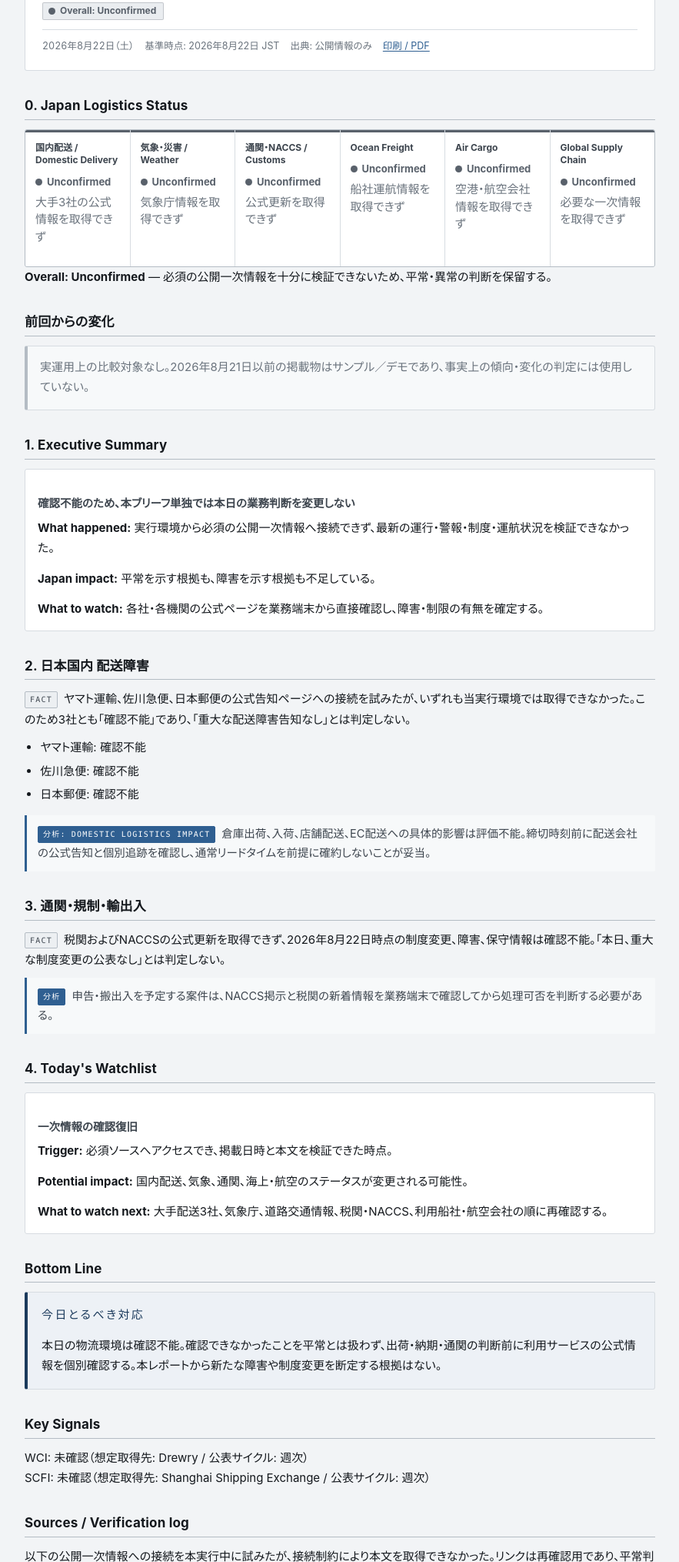
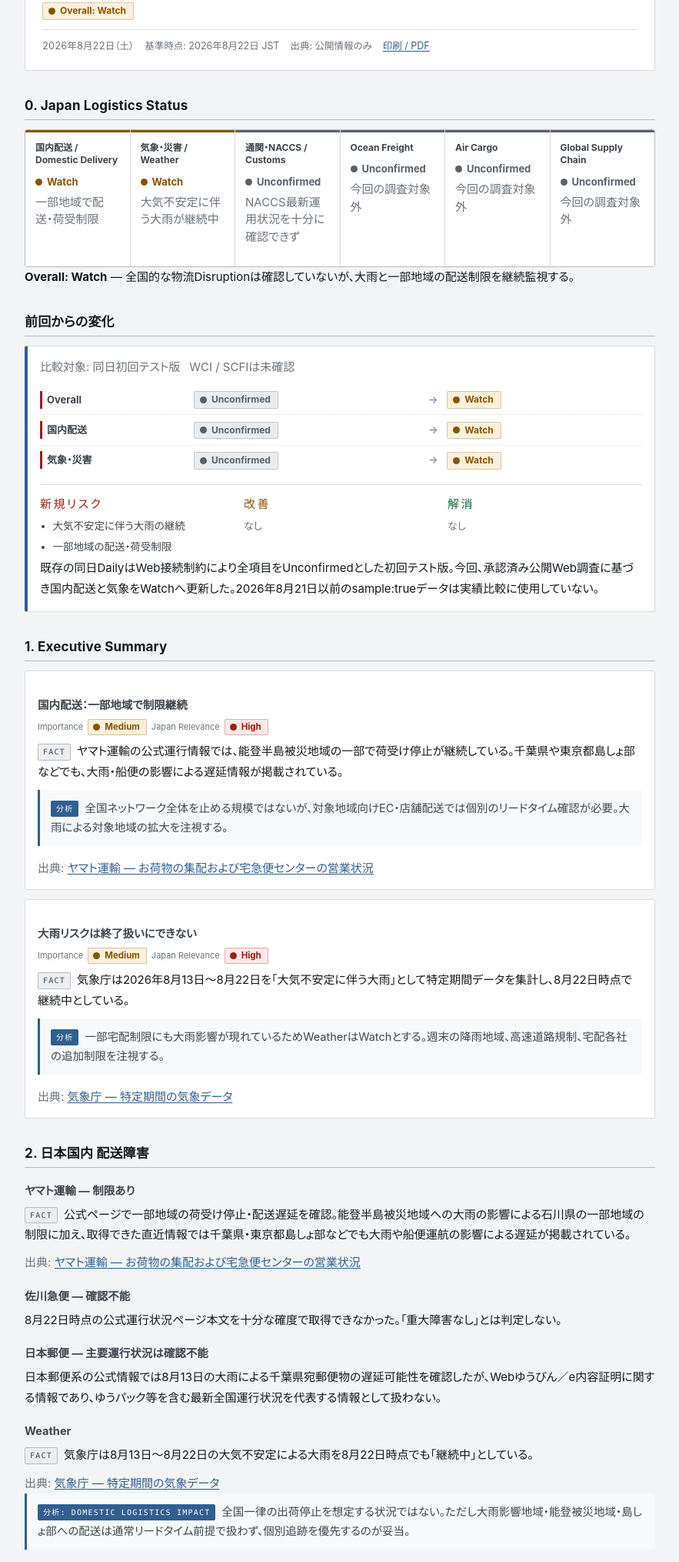
Before and after one commit to fenderian075-cpu/logistics-beauty-intelligence, a plain HTML site: page reports/2026/08/2026-08-22-daily.html in a window 1280 px wide. Shown: the part 337-2366 px from the top of the page at 77% size, without its empty margins (198-1081 px from the left). Drawn offline with Linux system fonts and the light colour scheme.

Commit message:
Update August 22 daily production brief

```diff
--- a/data/reports.json
+++ b/data/reports.json
@@ -19,21 +19,24 @@
       "date": "2026-08-22",
       "type": "daily",
       "title": "Logistics & Beauty Intelligence Brief — DAILY",
-      "status": "unconfirmed",
+      "status": "watch",
       "as_of": "2026年8月22日 JST",
-      "summary": "必須の公開一次情報へ接続できず、国内配送、気象、通関、海上・航空を確認不能とした。本ブリーフ単独では業務判断を変更せず、各公式情報の個別確認が必要。",
+      "summary": "全国的な物流Disruptionは確認していないが、気象庁は8月13日〜22日の大気不安定に伴う大雨を継続中としており、ヤマト運輸でも一部地域への配送・荷受制限が確認された。通常地域では一律の対応変更は不要だが、大雨影響地域・能登・島しょ部向け配送は個別確認を推奨する。",
       "key_issues": [
-        "必須の公開一次情報を取得できず、全領域の運用状況が確認不能"
+        "大気不安定に伴う大雨が8月22日時点で継続中",
+        "ヤマト運輸で一部地域の配送・荷受制限を確認",
+        "佐川急便、日本郵便主要運行情報、NACCS最新運用状況は十分に確認できず"
       ],
       "tags": [
-        "Verification",
         "Japan",
         "Domestic Delivery",
-        "Customs"
+        "Weather",
+        "Heavy Rain",
+        "Verification"
       ],
       "status_board": {
-        "domestic": "unconfirmed",
-        "weather": "unconfirmed",
+        "domestic": "watch",
+        "weather": "watch",
         "customs": "unconfirmed",
         "ocean": "unconfirmed",
         "air": "unconfirmed",
@@ -54,13 +57,19 @@
         }
       },
       "change_summary": {
-        "compared_with": null,
-        "overall": "no_previous",
-        "changed_categories": [],
-        "new_risks": [],
+        "compared_with": "2026-08-22-daily",
+        "overall": "unconfirmed_to_watch",
+        "changed_categories": [
+          "domestic",
+          "weather"
+        ],
+        "new_risks": [
+          "大気不安定に伴う大雨の継続",
+          "一部地域の配送・荷受制限"
+        ],
         "improved_risks": [],
         "resolved_risks": [],
-        "note": "実運用上の比較対象なし。2026-08-21以前のDailyはサンプル／デモのため比較対象外。"
+        "note": "既存2026-08-22 DailyはCodex Cloudの接続制約により全項目をunconfirmedとした初回テスト版。本更新は承認済みの公開Web調査に基づく同日Production Updateであり、2026-08-21以前のsample:trueレポートは実績比較に使用していない。"
       },
       "path": "reports/2026/08/2026-08-22-daily.html",
       "sample": false
--- a/reports/2026/08/2026-08-22-daily.html
+++ b/reports/2026/08/2026-08-22-daily.html
@@ -4,7 +4,7 @@
 <meta charset="utf-8">
 <meta name="viewport" content="width=device-width, initial-scale=1">
 <title>2026年8月22日（土） デイリー | Logistics &amp; Beauty Intelligence</title>
-<meta name="description" content="公開一次情報への接続を確立できず、全領域を確認不能とした初回本番デイリー。">
+<meta name="description" content="全国的な物流障害は確認していないが、大雨と一部地域の配送・荷受制限を継続監視。">
 <meta name="color-scheme" content="light">
 <link rel="stylesheet" href="../../../assets/css/style.css">
 </head>
@@ -19,31 +19,47 @@
 <main id="main"><div class="wrap-read report">
 <nav class="breadcrumb" aria-label="パンくずリスト"><ol><li><a href="../../../index.html" data-i18n="nav.home">ホーム</a></li><li><a href="../../../archive.html" data-i18n="nav.archive">過去のレポート</a></li><li><a href="../../../archive.html?year=2026" data-bc="year">2026</a></li><li><a href="../../../archive.html?year=2026&amp;month=08" data-bc="month">8月</a></li><li aria-current="page" data-bc="self">2026年8月22日（土） デイリー</li></ol></nav>
 <nav class="timeline-nav no-print" aria-label="レポート間の移動（上部）"><span class="tl-prev is-disabled" data-tl="prev"></span><span class="tl-center" data-tl="center"><a href="../../../archive.html">Archive</a></span><span class="tl-next is-disabled" data-tl="next"></span></nav>
-<header class="report-head" data-status="unconfirmed"><p class="eyebrow">daily brief</p><h1>2026年8月22日（土） Logistics &amp; Beauty Intelligence Brief</h1><div class="chip-row"><span class="status-pill" data-status="unconfirmed"><span class="dot"></span>Overall: Unconfirmed</span></div><div class="report-head__meta"><span><time datetime="2026-08-22">2026年8月22日（土）</time></span><span>基準時点: 2026年8月22日 JST</span><span>出典: 公開情報のみ</span><span><a href="#" data-print>印刷 / PDF</a></span></div></header>
+
+<header class="report-head" data-status="watch"><p class="eyebrow">daily brief</p><h1>2026年8月22日（土） Logistics &amp; Beauty Intelligence Brief</h1><div class="chip-row"><span class="status-pill" data-status="watch"><span class="dot"></span>Overall: Watch</span></div><div class="report-head__meta"><span><time datetime="2026-08-22">2026年8月22日（土）</time></span><span>基準時点: 2026年8月22日 JST</span><span>出典: 公開情報のみ</span><span><a href="#" data-print>印刷 / PDF</a></span></div></header>
+
 <section aria-labelledby="board-h" data-translate=""><h2 id="board-h">0. Japan Logistics Status</h2><div class="status-board">
-<div class="status-cell" data-status="unconfirmed"><div class="status-cell__name">国内配送 / Domestic Delivery</div><div class="status-cell__value"><span class="dot"></span>Unconfirmed</div><p class="status-cell__note">大手3社の公式情報を取得できず</p></div>
-<div class="status-cell" data-status="unconfirmed"><div class="status-cell__name">気象・災害 / Weather</div><div class="status-cell__value"><span class="dot"></span>Unconfirmed</div><p class="status-cell__note">気象庁情報を取得できず</p></div>
-<div class="status-cell" data-status="unconfirmed"><div class="status-cell__name">通関・NACCS / Customs</div><div class="status-cell__value"><span class="dot"></span>Unconfirmed</div><p class="status-cell__note">公式更新を取得できず</p></div>
-<div class="status-cell" data-status="unconfirmed"><div class="status-cell__name">Ocean Freight</div><div class="status-cell__value"><span class="dot"></span>Unconfirmed</div><p class="status-cell__note">船社運航情報を取得できず</p></div>
-<div class="status-cell" data-status="unconfirmed"><div class="status-cell__name">Air Cargo</div><div class="status-cell__value"><span class="dot"></span>Unconfirmed</div><p class="status-cell__note">空港・航空会社情報を取得できず</p></div>
-<div class="status-cell" data-status="unconfirmed"><div class="status-cell__name">Global Supply Chain</div><div class="status-cell__value"><span class="dot"></span>Unconfirmed</div><p class="status-cell__note">必要な一次情報を取得できず</p></div>
-</div><p><strong>Overall: Unconfirmed</strong> — 必須の公開一次情報を十分に検証できないため、平常・異常の判断を保留する。</p></section>
-<section aria-labelledby="chg-h" data-translate=""><h2 id="chg-h">前回からの変化</h2><div class="changes changes--none"><p>実運用上の比較対象なし。2026年8月21日以前の掲載物はサンプル／デモであり、事実上の傾向・変化の判定には使用していない。</p></div></section>
-<section aria-labelledby="exec-h" data-translate=""><h2 id="exec-h">1. Executive Summary</h2><article class="item"><h3 class="item__title">確認不能のため、本ブリーフ単独では本日の業務判断を変更しない</h3><p><strong>What happened:</strong> 実行環境から必須の公開一次情報へ接続できず、最新の運行・警報・制度・運航状況を検証できなかった。</p><p><strong>Japan impact:</strong> 平常を示す根拠も、障害を示す根拠も不足している。</p><p><strong>What to watch:</strong> 各社・各機関の公式ページを業務端末から直接確認し、障害・制限の有無を確定する。</p></article></section>
-<section aria-labelledby="dom-h" data-translate=""><h2 id="dom-h">2. 日本国内 配送障害</h2><p class="fact"><span class="fact__label">Fact</span>ヤマト運輸、佐川急便、日本郵便の公式告知ページへの接続を試みたが、いずれも当実行環境では取得できなかった。このため3社とも「確認不能」であり、「重大な配送障害告知なし」とは判定しない。</p><ul><li>ヤマト運輸: 確認不能</li><li>佐川急便: 確認不能</li><li>日本郵便: 確認不能</li></ul><div class="analysis"><p><span class="analysis__label">分析: Domestic Logistics Impact</span>倉庫出荷、入荷、店舗配送、EC配送への具体的影響は評価不能。締切時刻前に配送会社の公式告知と個別追跡を確認し、通常リードタイムを前提に確約しないことが妥当。</p></div></section>
-<section aria-labelledby="reg-h" data-translate=""><h2 id="reg-h">3. 通関・規制・輸出入</h2><p class="fact"><span class="fact__label">Fact</span>税関およびNACCSの公式更新を取得できず、2026年8月22日時点の制度変更、障害、保守情報は確認不能。「本日、重大な制度変更の公表なし」とは判定しない。</p><div class="analysis"><p><span class="analysis__label">分析</span>申告・搬出入を予定する案件は、NACCS掲示と税関の新着情報を業務端末で確認してから処理可否を判断する必要がある。</p></div></section>
-<section aria-labelledby="watch-h" data-translate=""><h2 id="watch-h">4. Today's Watchlist</h2><article class="item"><h3 class="item__title">一次情報の確認復旧</h3><p><strong>Trigger:</strong> 必須ソースへアクセスでき、掲載日時と本文を検証できた時点。</p><p><strong>Potential impact:</strong> 国内配送、気象、通関、海上・航空のステータスが変更される可能性。</p><p><strong>What to watch next:</strong> 大手配送3社、気象庁、道路交通情報、税関・NACCS、利用船社・航空会社の順に再確認する。</p></article></section>
-<section aria-labelledby="bl-h" data-translate=""><h2 id="bl-h">Bottom Line</h2><div class="callout callout--bottom-line"><p class="eyebrow">今日とるべき対応</p><p>本日の物流環境は確認不能。確認できなかったことを平常とは扱わず、出荷・納期・通関の判断前に利用サービスの公式情報を個別確認する。本レポートから新たな障害や制度変更を断定する根拠はない。</p></div></section>
-<section aria-labelledby="sig-h" data-translate=""><h2 id="sig-h">Key Signals</h2><p>WCI: 未確認（想定取得先: Drewry / 公表サイクル: 週次）<br>SCFI: 未確認（想定取得先: Shanghai Shipping Exchange / 公表サイクル: 週次）</p></section>
-<section aria-labelledby="src-h" data-translate=""><h2 id="src-h">Sources / Verification log</h2><p>以下の公開一次情報への接続を本実行中に試みたが、接続制約により本文を取得できなかった。リンクは再確認用であり、平常判定の根拠ではない。</p><ul>
-<li><a href="https://www.kuronekoyamato.co.jp/ytc/chien/chien_hp.html">ヤマト運輸 — お荷物の集配および宅急便センターの営業状況</a>（取得不能）</li>
-<li><a href="https://www2.sagawa-exp.co.jp/information/list/">佐川急便 — 重要なお知らせ</a>（取得不能）</li>
-<li><a href="https://www.post.japanpost.jp/notification/productinformation/">日本郵便 — 運行情報等</a>（取得不能）</li>
-<li><a href="https://www.jma.go.jp/bosai/warning/">気象庁 — 防災情報</a>（取得不能）</li>
-<li><a href="https://www.jartic.or.jp/">日本道路交通情報センター</a>（取得不能）</li>
-<li><a href="https://www.customs.go.jp/">税関</a>、<a href="https://www.naccs.jp/">NACCS</a>（取得不能）</li>
-<li><a href="https://www.one-line.com/en/news">Ocean Network Express — News</a>、<a href="https://www.narita-airport.jp/en/news/">成田国際空港 — News</a>（取得不能）</li>
-</ul></section>
+<div class="status-cell" data-status="watch"><div class="status-cell__name">国内配送 / Domestic Delivery</div><div class="status-cell__value"><span class="dot"></span>Watch</div><p class="status-cell__note">一部地域で配送・荷受制限</p></div>
+<div class="status-cell" data-status="watch"><div class="status-cell__name">気象・災害 / Weather</div><div class="status-cell__value"><span class="dot"></span>Watch</div><p class="status-cell__note">大気不安定に伴う大雨が継続中</p></div>
+<div class="status-cell" data-status="unconfirmed"><div class="status-cell__name">通関・NACCS / Customs</div><div class="status-cell__value"><span class="dot"></span>Unconfirmed</div><p class="status-cell__note">NACCS最新運用状況を十分に確認できず</p></div>
+<div class="status-cell" data-status="unconfirmed"><div class="status-cell__name">Ocean Freight</div><div class="status-cell__value"><span class="dot"></span>Unconfirmed</div><p class="status-cell__note">今回の調査対象外</p></div>
+<div class="status-cell" data-status="unconfirmed"><div class="status-cell__name">Air Cargo</div><div class="status-cell__value"><span class="dot"></span>Unconfirmed</div><p class="status-cell__note">今回の調査対象外</p></div>
+<div class="status-cell" data-status="unconfirmed"><div class="status-cell__name">Global Supply Chain</div><div class="status-cell__value"><span class="dot"></span>Unconfirmed</div><p class="status-cell__note">今回の調査対象外</p></div>
+</div><p><strong>Overall: Watch</strong> — 全国的な物流Disruptionは確認していないが、大雨と一部地域の配送制限を継続監視する。</p></section>
+
+<section aria-labelledby="chg-h" data-translate=""><h2 id="chg-h">前回からの変化</h2><div class="changes"><p class="changes__meta"><span>比較対象: 同日初回テスト版</span><span>WCI / SCFIは未確認</span></p><ul class="change-list">
+<li class="change-row" data-direction="worse"><span class="change-row__key">Overall</span><span class="change-row__from"><span class="status-pill" data-status="unconfirmed"><span class="dot"></span>Unconfirmed</span></span><span class="change-row__arrow" aria-hidden="true">→</span><span class="change-row__to"><span class="status-pill" data-status="watch"><span class="dot"></span>Watch</span></span></li>
+<li class="change-row" data-direction="worse"><span class="change-row__key">国内配送</span><span class="change-row__from"><span class="status-pill" data-status="unconfirmed"><span class="dot"></span>Unconfirmed</span></span><span class="change-row__arrow" aria-hidden="true">→</span><span class="change-row__to"><span class="status-pill" data-status="watch"><span class="dot"></span>Watch</span></span></li>
+<li class="change-row" data-direction="worse"><span class="change-row__key">気象・災害</span><span class="change-row__from"><span class="status-pill" data-status="unconfirmed"><span class="dot"></span>Unconfirmed</span></span><span class="change-row__arrow" aria-hidden="true">→</span><span class="change-row__to"><span class="status-pill" data-status="watch"><span class="dot"></span>Watch</span></span></li>
+</ul><div class="change-groups"><div class="change-group" data-kind="new"><p class="eyebrow">新規リスク</p><ul><li>大気不安定に伴う大雨の継続</li><li>一部地域の配送・荷受制限</li></ul></div><div class="change-group" data-kind="improved"><p class="eyebrow">改善</p><p class="none">なし</p></div><div class="change-group" data-kind="resolved"><p class="eyebrow">解消</p><p class="none">なし</p></div></div><p>既存の同日DailyはWeb接続制約により全項目をUnconfirmedとした初回テスト版。今回、承認済み公開Web調査に基づき国内配送と気象をWatchへ更新した。2026年8月21日以前のsample:trueデータは実績比較に使用していない。</p></div></section>
+
+<section aria-labelledby="exec-h" data-translate=""><h2 id="exec-h">1. Executive Summary</h2>
+<article class="item"><h3 class="item__title">国内配送：一部地域で制限継続</h3><div class="chip-row"><span class="chip-row__label">Importance</span><span class="chip" data-level="medium"><span class="dot"></span>Medium</span><span class="chip-row__label">Japan Relevance</span><span class="chip" data-level="high"><span class="dot"></span>High</span></div><p class="fact"><span class="fact__label">Fact</span>ヤマト運輸の公式運行情報では、能登半島被災地域の一部で荷受け停止が継続している。千葉県や東京都島しょ部などでも、大雨・船便の影響による遅延情報が掲載されている。</p><div class="analysis"><p><span class="analysis__label">分析</span>全国ネットワーク全体を止める規模ではないが、対象地域向けEC・店舗配送では個別のリードタイム確認が必要。大雨による対象地域の拡大を注視する。</p></div><p class="source-note">出典: <a href="https://www.kuronekoyamato.co.jp/ytc/chien/chien_hp.html">ヤマト運輸 — お荷物の集配および宅急便センターの営業状況</a></p></article>
+<article class="item"><h3 class="item__title">大雨リスクは終了扱いにできない</h3><div class="chip-row"><span class="chip-row__label">Importance</span><span class="chip" data-level="medium"><span class="dot"></span>Medium</span><span class="chip-row__label">Japan Relevance</span><span class="chip" data-level="high"><span class="dot"></span>High</span></div><p class="fact"><span class="fact__label">Fact</span>気象庁は2026年8月13日〜8月22日を「大気不安定に伴う大雨」として特定期間データを集計し、8月22日時点で継続中としている。</p><div class="analysis"><p><span class="analysis__label">分析</span>一部宅配制限にも大雨影響が現れているためWeatherはWatchとする。週末の降雨地域、高速道路規制、宅配各社の追加制限を注視する。</p></div><p class="source-note">出典: <a href="https://www.data.jma.go.jp/stats/data/mdrr/periodstat/index.html">気象庁 — 特定期間の気象データ</a></p></article>
+</section>
+
+<section aria-labelledby="dom-h" data-translate=""><h2 id="dom-h">2. 日本国内 配送障害</h2>
+<h3>ヤマト運輸 — 制限あり</h3><p class="fact"><span class="fact__label">Fact</span>公式ページで一部地域の荷受け停止・配送遅延を確認。能登半島被災地域への大雨の影響による石川県の一部地域の制限に加え、取得できた直近情報では千葉県・東京都島しょ部などでも大雨や船便運航の影響による遅延が掲載されている。</p><p class="source-note">出典: <a href="https://www.kuronekoyamato.co.jp/ytc/chien/chien_hp.html">ヤマト運輸 — お荷物の集配および宅急便センターの営業状況</a></p>
+<h3>佐川急便 — 確認不能</h3><p>8月22日時点の公式運行状況ページ本文を十分な確度で取得できなかった。「重大障害なし」とは判定しない。</p>
+<h3>日本郵便 — 主要運行状況は確認不能</h3><p>日本郵便系の公式情報では8月13日の大雨による千葉県宛郵便物の遅延可能性を確認したが、Webゆうびん／e内容証明に関する情報であり、ゆうパック等を含む最新全国運行状況を代表する情報として扱わない。</p>
+<h3>Weather</h3><p class="fact"><span class="fact__label">Fact</span>気象庁は8月13日〜8月22日の大気不安定による大雨を8月22日時点でも「継続中」としている。</p><p class="source-note">出典: <a href="https://www.data.jma.go.jp/stats/data/mdrr/periodstat/index.html">気象庁 — 特定期間の気象データ</a></p>
+<div class="analysis"><p><span class="analysis__label">分析: Domestic Logistics Impact</span>全国一律の出荷停止を想定する状況ではない。ただし大雨影響地域・能登被災地域・島しょ部への配送は通常リードタイム前提で扱わず、個別追跡を優先するのが妥当。</p></div></section>
+
+<section aria-labelledby="reg-h" data-translate=""><h2 id="reg-h">3. 通関・規制・輸出入</h2><p class="fact"><span class="fact__label">Fact</span>今回の対象期間について、化粧品輸入実務を直ちに変更すべき重大な制度変更を十分な一次情報で確認できなかった。ただしNACCSの最新障害・メンテナンス情報を十分に直接確認できていない。</p><div class="analysis"><p><span class="analysis__label">分析</span>「重大な制度変更なし」ではなく「NACCS最新運用状況：確認不能」とする。</p></div></section>
+
+<section aria-labelledby="watch-h" data-translate=""><h2 id="watch-h">4. Today's Watchlist</h2>
+<article class="item"><h3 class="item__title">1. 大気不安定・大雨</h3><p><strong>Trigger:</strong> 気象庁が8月13日〜22日を継続中の大雨事象として集計。</p><p><strong>Potential impact:</strong> 宅配遅延、高速道路規制、幹線輸送への波及。</p><p><strong>What to watch next:</strong> 気象庁更新と宅配3社の運行情報。</p></article>
+<article class="item"><h3 class="item__title">2. 国内配送制限地域</h3><p><strong>Trigger:</strong> ヤマト運輸で能登地域等への制限を確認。</p><p><strong>Potential impact:</strong> 対象地域向けEC・店舗配送のリードタイム延長。</p><p><strong>What to watch next:</strong> 荷受再開・対象地域の拡大または縮小。</p></article>
+<article class="item"><h3 class="item__title">3. Luxury Beauty — Fragrance / China</h3><p class="fact"><span class="fact__label">Fact</span>Estée Lauderの8月19日公表決算関連では、高級フレグランスと中国需要が成長を牽引し、Le LaboやTom FordなどのLuxury Fragranceが好調と報じられている。</p><div class="analysis"><p><span class="analysis__label">分析</span>Daily物流判断を変更する材料ではないが、Luxury BeautyにおけるFragrance + Chinaの需要シグナルとしてWeekly Beauty Radarで継続確認する。</p></div><p class="source-note">出典: <a href="https://www.reuters.com/business/retail-consumer/estee-lauder-forecasts-annual-profit-above-estimates-strong-china-demand-2026-08-19/">Reuters — Estée Lauder決算関連報道</a>（2026年8月19日）</p></article>
+</section>
+
+<section aria-labelledby="bl-h" data-translate=""><h2 id="bl-h">Bottom Line</h2><div class="callout callout--bottom-line"><p class="eyebrow">今日とるべき対応</p><p>本日の物流環境は全国的なDisruptionではないものの、完全なNormalとも判定しない。通常地域では一律の対応変更は不要だが、大雨影響地域・能登・島しょ部向け配送は個別確認が妥当。</p></div></section>
+<section aria-labelledby="sig-h" data-translate=""><h2 id="sig-h">Key Signals</h2><p>WCI: 未確認<br>SCFI: 未確認</p></section>
+<section aria-labelledby="src-h" data-translate=""><h2 id="src-h">Sources</h2><ul><li><a href="https://www.kuronekoyamato.co.jp/ytc/chien/chien_hp.html">ヤマト運輸 — お荷物の集配および宅急便センターの営業状況</a></li><li><a href="https://www.data.jma.go.jp/stats/data/mdrr/periodstat/index.html">気象庁 — 特定期間の気象データ</a></li><li><a href="https://www.reuters.com/business/retail-consumer/estee-lauder-forecasts-annual-profit-above-estimates-strong-china-demand-2026-08-19/">Reuters — Estée Lauder決算関連報道</a></li></ul></section>
 <nav class="timeline-nav timeline-nav--bottom no-print" aria-label="レポート間の移動（下部）"><span class="tl-prev is-disabled" data-tl="prev"></span><span class="tl-center" data-tl="center"><a href="../../../archive.html">Archive</a></span><span class="tl-next is-disabled" data-tl="next"></span></nav>
 </div></main>
 <footer class="site-footer"><div class="wrap"><p class="footer-note"><span data-i18n="footer.policy">本サイトは公開情報のみを扱います。社内・機密情報は掲載しません。</span><br><span data-i18n="footer.source">正本は日本語です。英語は閲覧時の機械翻訳です。</span></p><nav aria-label="フッターナビゲーション"><a href="../../../index.html" data-i18n="nav.home">ホーム</a><a href="../../../archive.html" data-i18n="nav.archive">過去のレポート</a></nav></div></footer>
```
